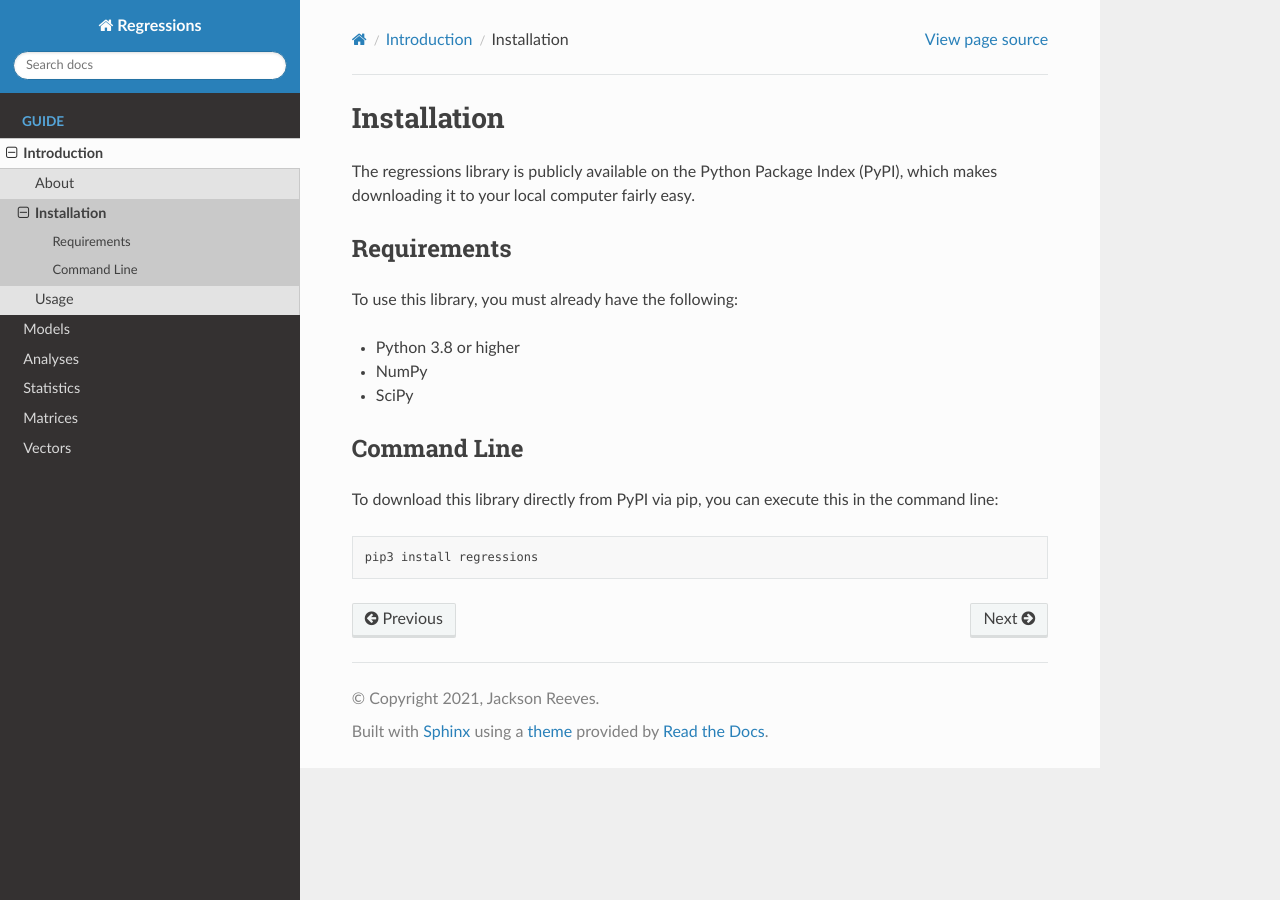
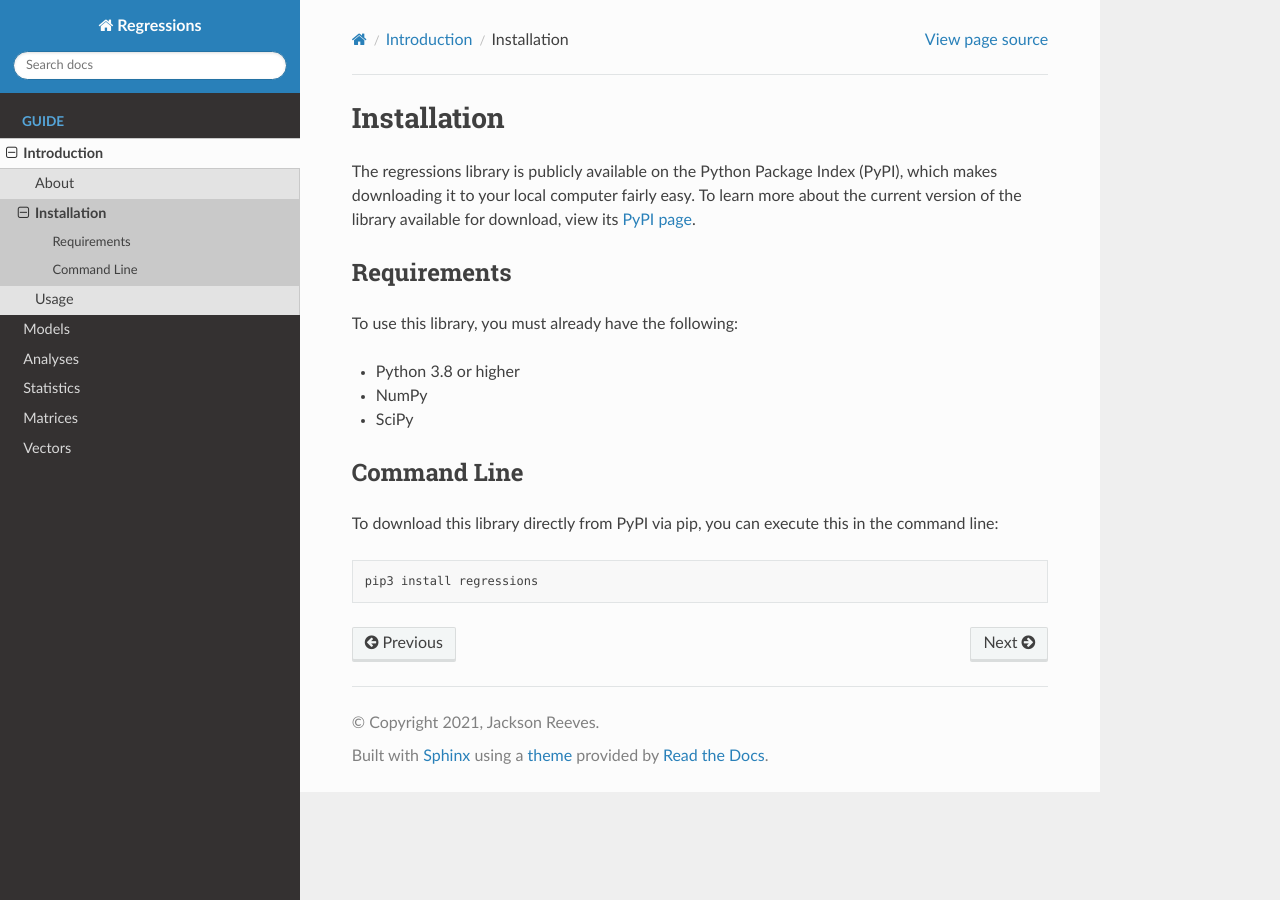
Before and after one commit to jtreeves/regressions_library, a Sphinx documentation site: the page built from documentation/source/introduction/pages/installation.rst, in a window 1280 px wide. Built offline with Sphinx 7.4.7 and the Read the Docs theme 2.0.0, drawn with Linux system fonts in a browser that asks for light colours.

Commit message:
[introduction] Add external links to GitHub and PyPI

```diff
--- a/documentation/source/introduction/pages/about.rst
+++ b/documentation/source/introduction/pages/about.rst
@@ -1,6 +1,6 @@
 About
 -----
-The regressions library is a collection of algorithms for fitting data to different functional models by using linear algebra and machine learning. It can generate the following eight key regression models based on any data set: linear, quadratic, cubic, hyperbolic, exponential, logarithmic, logistic, and sinusoidal. For each model, it outputs the constants of the equation, notable graphical points, and the correlation coefficient, among other useful details.
+The regressions library is a collection of algorithms for fitting data to different functional models by using linear algebra and machine learning. It can generate the following eight key regression models based on any data set: linear, quadratic, cubic, hyperbolic, exponential, logarithmic, logistic, and sinusoidal. For each model, it outputs the constants of the equation, notable graphical points, and the correlation coefficient, among other useful details. To better understand how the library's many functions work, view its full |github| on GitHub.
 
 Purpose
 *******
--- a/documentation/source/introduction/pages/installation.rst
+++ b/documentation/source/introduction/pages/installation.rst
@@ -1,6 +1,6 @@
 Installation
 ------------
-The regressions library is publicly available on the Python Package Index (PyPI), which makes downloading it to your local computer fairly easy.
+The regressions library is publicly available on the Python Package Index (PyPI), which makes downloading it to your local computer fairly easy. To learn more about the current version of the library available for download, view its |pypi|.
 
 Requirements
 ************
@@ -17,3 +17,7 @@ To download this library directly from PyPI via pip, you can execute this in the
 .. code-block::
 
     pip3 install regressions
+
+.. |pypi| raw:: html
+
+    <a href="https://pypi.org/project/regressions/" target="_blank">PyPI page</a>
```
Also changed, not shown: other parts of documentation/source/introduction/pages/about.rst (+4 -0 lines).
